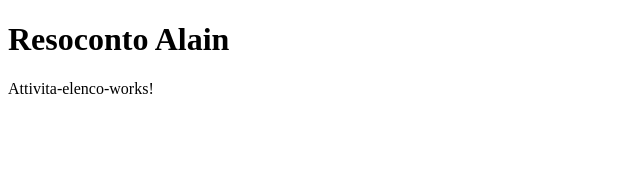
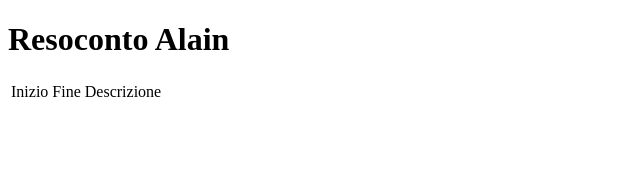
Before and after one commit to Smallpeeps/Prove, an Angular app: page / in a window 1280 px wide. Shown: the top 170 px of the page, without its empty margins (0-640 px from the left). Built offline with nearby package versions, Linux system fonts and the light colour scheme.

Commit message:
aggiunta tabella attività

```diff
--- a/src/app/attivita-elenco/attivita-elenco.component.html
+++ b/src/app/attivita-elenco/attivita-elenco.component.html
@@ -1 +1,7 @@
-<p>Attivita-elenco-works!</p>
+<table>
+  <tr>
+    <td>Inizio</td>
+    <td>Fine</td>
+    <td>Descrizione</td>
+  </tr>
+</table>
```
